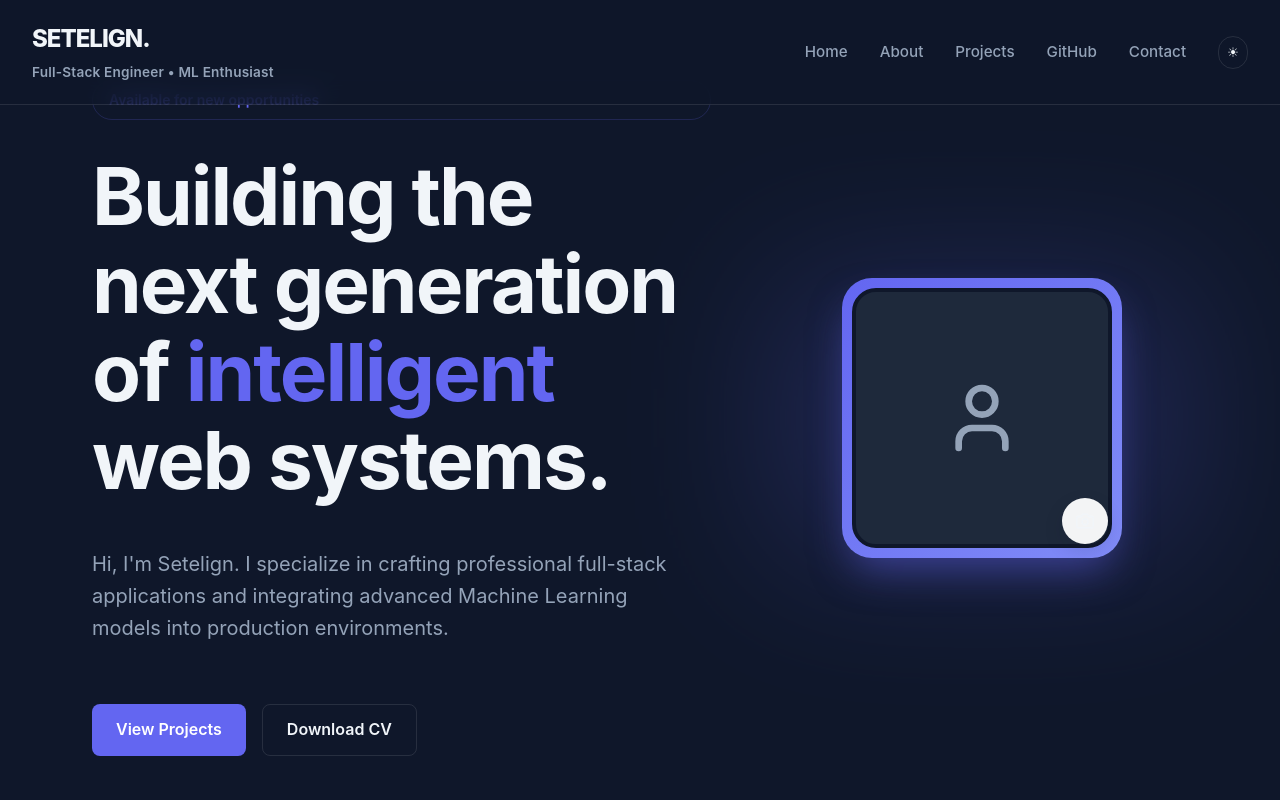
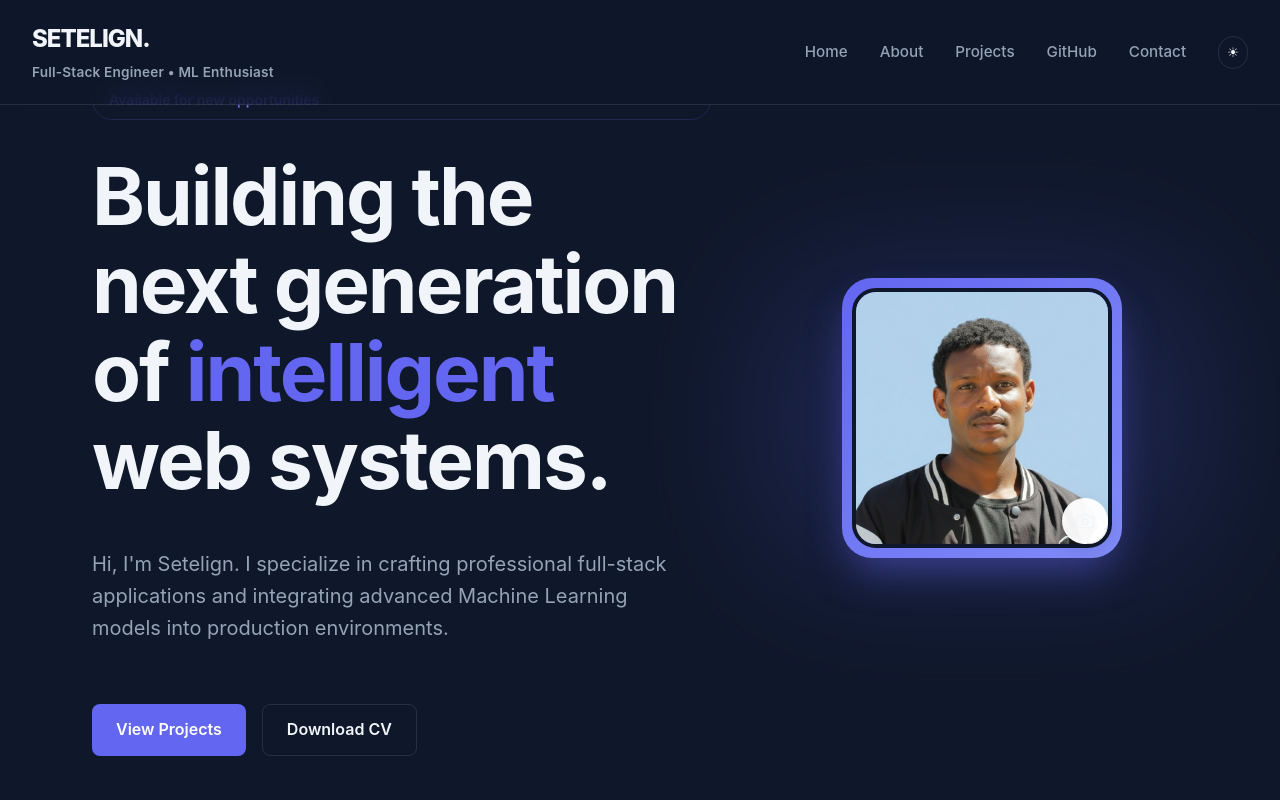
Before and after one commit to zjesiut/portifolio, a React (Vite) app: page / in a window 1280 px wide. Shown: the top 800 px of the page. Built offline with nearby package versions, Linux system fonts and the light colour scheme; no server answers.

Commit message:
Add public profile photo and update CV links

```diff
--- a/src/App.jsx
+++ b/src/App.jsx
@@ -17,6 +17,7 @@ import {
 export default function Portfolio() {
   const [isDarkMode, setIsDarkMode] = useState(true);
   const [profileImage, setProfileImage] = useState(localStorage.getItem("profileImage") || null);
+  const [publicImageAvailable, setPublicImageAvailable] = useState(true);
   const [githubRepos, setGithubRepos] = useState([]);
   const [loadingRepos, setLoadingRepos] = useState(true);
 
@@ -177,9 +178,13 @@ export default function Portfolio() {
                 {profileImage ? (
                   <img src={profileImage} alt="Profile" className="profile-pic" />
                 ) : (
-                  <div className="profile-placeholder">
-                    <UserIcon size={80} />
-                  </div>
+                  (publicImageAvailable ? (
+                    <img src="/profile.jpg" alt="Profile" className="profile-pic" onError={() => setPublicImageAvailable(false)} />
+                  ) : (
+                    <div className="profile-placeholder">
+                      <UserIcon size={80} />
+                    </div>
+                  ))
                 )}
                 <label htmlFor="profile-upload" className="upload-overlay">
                   <CameraIcon size={24} />
```
Also changed, not shown: public/profile.jpg (added).
